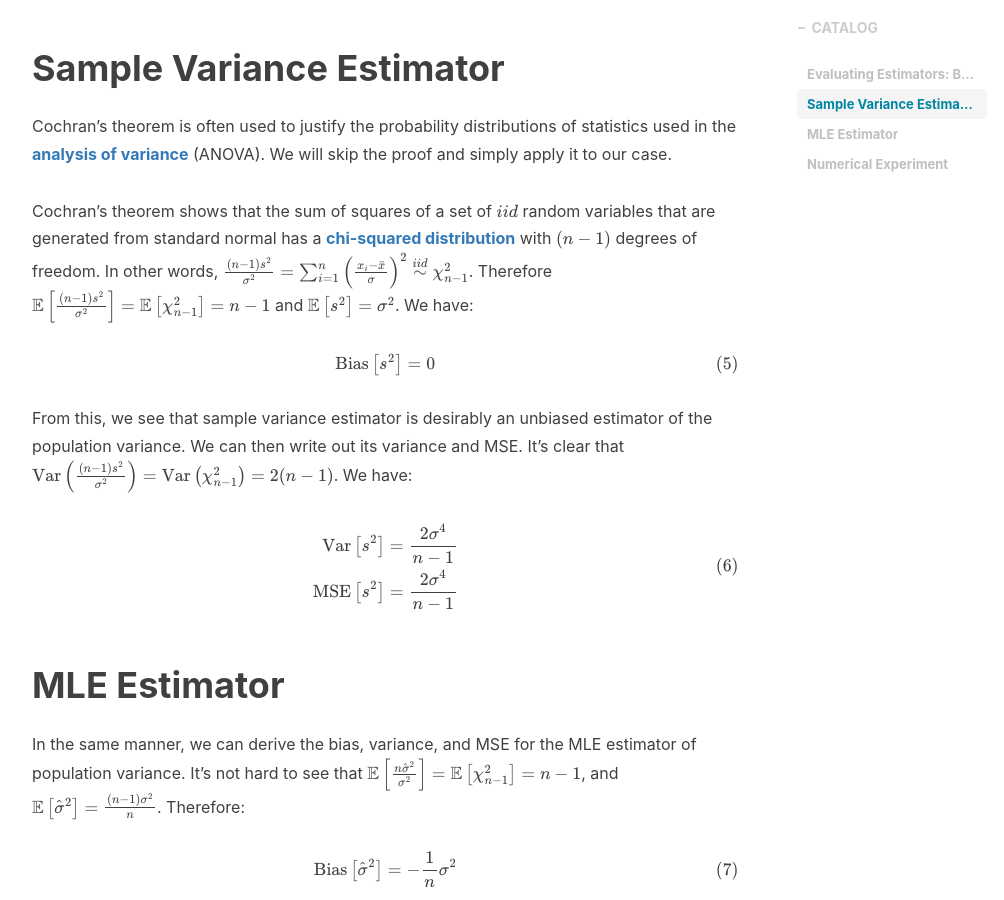
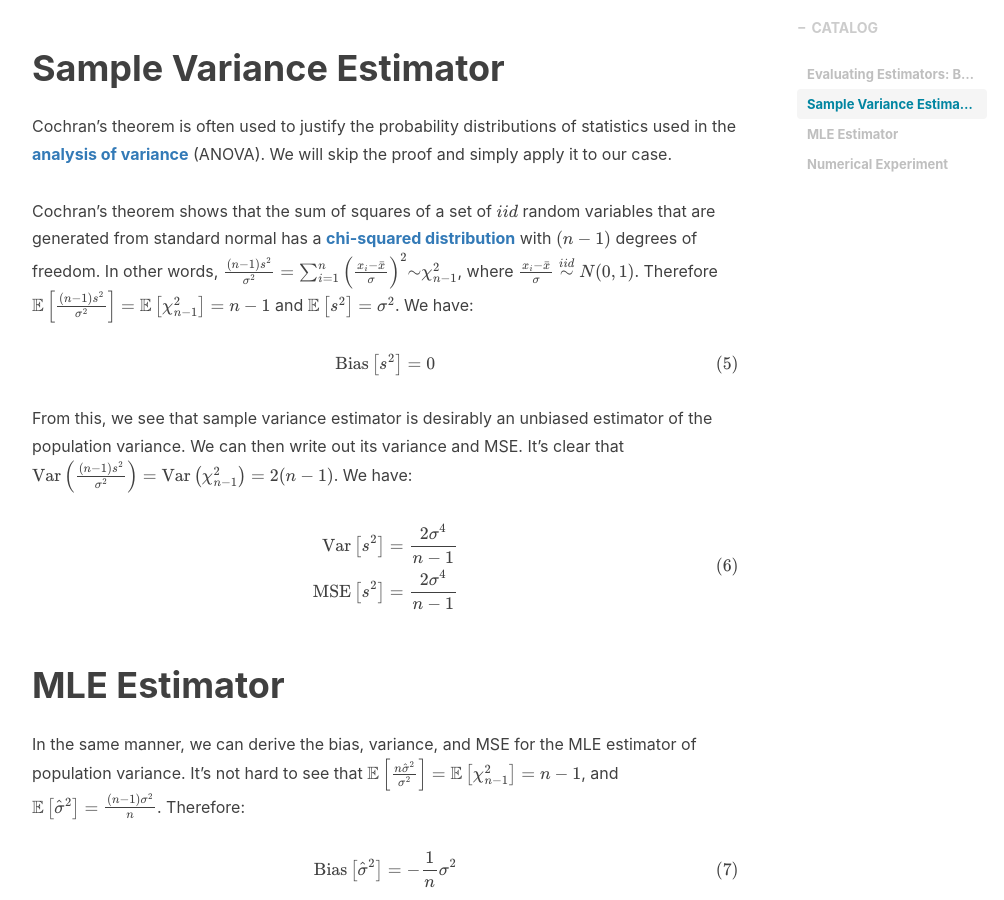
Before and after one commit to KunyuHe/KunyuHe.github.io, a Jekyll site: the page built from _posts/2020-04-19-Estimating-Population-Variance-n-or-(n-1).md, in a window 1280 px wide and 900 px high, scrolled down 2565 px. Shown: the whole window, without its empty margins (233-1237 px from the left). Built offline with Jekyll 4.4.1, drawn with Linux system fonts in a browser that asks for light colours; nearby versions of some CDN libraries; formulas are drawn with MathJax 3; comment, search, counter and statistics services are not loaded.

```diff
--- a/_posts/2020-04-19-Estimating-Population-Variance-n-or-(n-1).md
+++ b/_posts/2020-04-19-Estimating-Population-Variance-n-or-(n-1).md
@@ -52,7 +52,7 @@ In the following sections, we will apply Cochran’s theorem to derive the bias
 
 Cochran’s theorem is often used to justify the probability distributions of statistics used in the [**analysis of variance**](https://www.wikiwand.com/en/Analysis_of_variance) (ANOVA). We will skip the proof and simply apply it to our case.
 
-Cochran’s theorem shows that the sum of squares of a set of $iid$ random variables that are generated from standard normal has a [**chi-squared distribution**](https://www.wikiwand.com/en/Chi-squared_distribution) with $(n - 1)$ degrees of freedom. In other words, $\frac{(n-1) s^{2}}{\sigma^{2}}=\sum_{i=1}^{n}\left(\frac{x_{i}-\bar{x}}{\sigma}\right)^{2} \stackrel{iid}{\sim} \chi_{n-1}^{2}$. Therefore $\mathbb{E}\left[\frac{(n-1) s^{2}}{\sigma^{2}}\right]=\mathbb{E}\left[\chi_{n-1}^{2}\right]=n-1$ and $\mathbb{E}\left[s^{2}\right]=\sigma^{2}$. We have:
+Cochran’s theorem shows that the sum of squares of a set of $iid$ random variables that are generated from standard normal has a [**chi-squared distribution**](https://www.wikiwand.com/en/Chi-squared_distribution) with $(n - 1)$ degrees of freedom. In other words, $\frac{(n-1) s^{2}}{\sigma^{2}}=\sum_{i=1}^{n}\left(\frac{x_{i}-\bar{x}}{\sigma}\right)^{2} {\sim} \chi_{n-1}^{2}$, where $\frac{x_{i}-\bar{x}}{\sigma} \stackrel{iid}{\sim} N(0, 1)$. Therefore $\mathbb{E}\left[\frac{(n-1) s^{2}}{\sigma^{2}}\right]=\mathbb{E}\left[\chi_{n-1}^{2}\right]=n-1$ and $\mathbb{E}\left[s^{2}\right]=\sigma^{2}$. We have:
 
 \begin{equation}\operatorname{Bias}\left[s^{2}\right]=0\end{equation}
 
```
Also changed, not shown: _includes/about/en.md (+6 -2 lines), _includes/github-calendar.html (+4 -4 lines).
